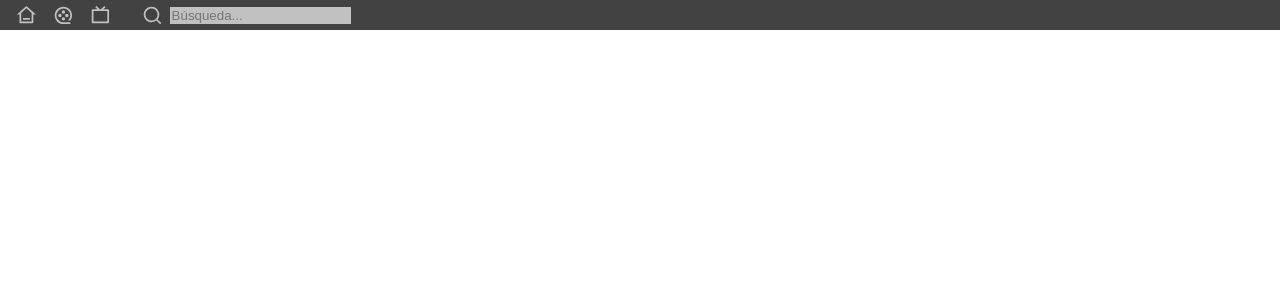
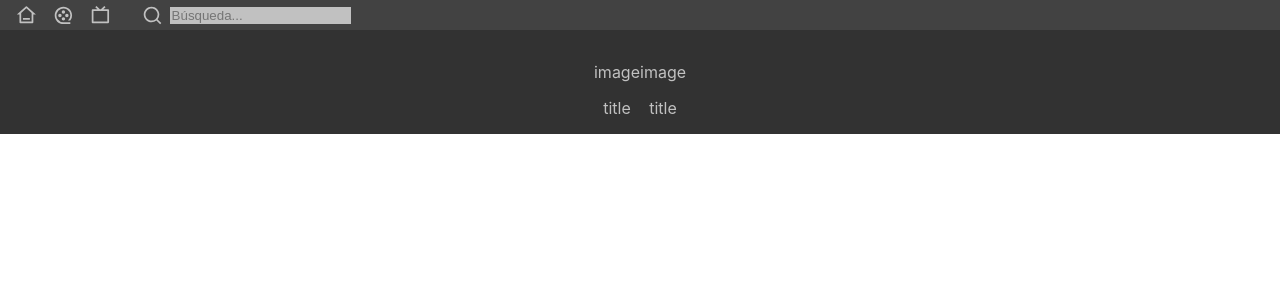
Before and after one commit to Luzyla/proyecto-7-buscador-peliculas, a React (Create React App) app: page / in a window 1280 px wide. Shown: the top 300 px of the page. Built offline with nearby package versions, Linux system fonts and the light colour scheme.

Commit message:
Homepage layout

```diff
--- a/src/App.js
+++ b/src/App.js
@@ -1,10 +1,19 @@
 import './App.css';
 import Navbar from './components/Navbar/Navbar';
+import Homepage from './components/Homepage/Homepage';
 
 const App = () => {
   return (
     <div className="App">
-      <Navbar />
+      <section className="Navbar">
+        <Navbar />
+      </section>
+
+      <section className="Homepage">
+        <Homepage />
+      </section>
+
+
     </div>
   );
 }
--- /dev/null
+++ b/src/components/Homepage/Homepage.jsx
@@ -0,0 +1,22 @@
+import styles from './homepage.module.css'
+import Moviestendencia from './Moviestendencia/Moviestendencia'
+import Seriestendencia from './Seriestendencia/Seriestendencia'
+
+
+const Homepage = () => {
+  return (
+    <section className={styles.body}>
+
+      <div className={styles.contenedor}>
+          <Moviestendencia />
+      </div>
+
+      <div className={styles.contenedor}>
+          <Seriestendencia />
+      </div>
+
+    </section>
+  );
+}
+
+export default Homepage;
--- /dev/null
+++ b/src/components/Homepage/Moviestendencia/Moviestendencia.jsx
@@ -0,0 +1,18 @@
+import styles from './moviestendencia.module.css'
+
+const Moviestendencia = () => {
+  return (
+    <div className={styles.contenedor}>
+
+      <div className={styles.images}>
+        image
+      </div>
+      <p>
+        title
+      </p>
+
+    </div>
+  );
+}
+
+export default Moviestendencia;
--- /dev/null
+++ b/src/components/Homepage/Seriestendencia/Seriestendencia.jsx
@@ -0,0 +1,18 @@
+import styles from './seriestendencia.module.css'
+
+const Seriestendencia = () => {
+  return (
+    <div className={styles.contenedor}>
+
+      <div className={styles.images}>
+        image
+      </div>
+      <p>
+        title
+      </p>
+
+    </div>
+  );
+}
+
+export default Seriestendencia;
--- /dev/null
+++ b/src/components/Homepage/homepage.module.css
@@ -0,0 +1,28 @@
+
+.body {
+    width: 100%;
+    height: 100%;
+    color: #C1C1C1;
+    background-color: #323232;
+    display: flex;
+    justify-content: center;
+    align-items: center;
+    padding-top: 2rem;
+
+}
+
+.containerIcons, .containerSearch {
+    display: flex;
+    justify-content: flex-start;
+    align-items: center;
+}
+
+.containerSearch {
+    margin-left: 1rem;
+}
+
+.search {
+    margin-left: 0.4rem;
+    background-color: #C1C1C1;
+    border-style: none;
+}
```
Also changed, not shown: src/components/Homepage/Moviestendencia/moviestendencia.module.css (added), src/components/Homepage/Seriestendencia/seriestendencia.module.css (added).
